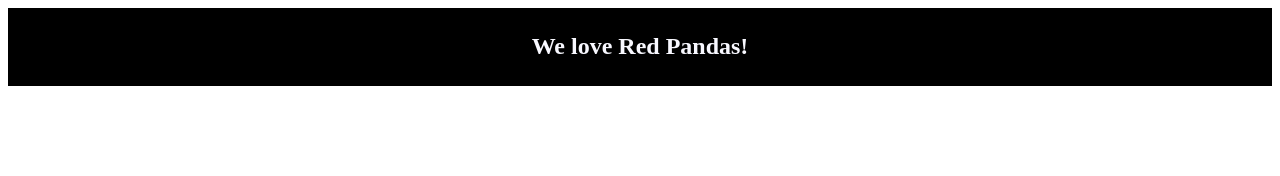
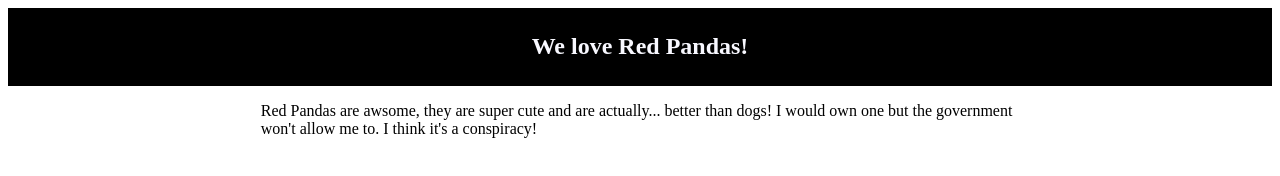
Before and after one commit to tr8b5/Red-Panda-Land, a plain HTML site: page index.html in a window 1280 px wide. Drawn offline with Linux system fonts and the light colour scheme.

Commit message:
I added a paragraph and custom styling

```diff
--- a/index.html
+++ b/index.html
@@ -10,10 +10,15 @@
     <title>Red Panda Land</title>
     <meta name="description" content="" />
     <meta name="viewport" content="width=device-width, initial-scale=1" />
-    <link rel="stylesheet" href="reset.css">
+    <link rel="stylesheet" href="reset.css" />
     <link rel="stylesheet" href="style.css" />
   </head>
   <body>
     <h1>We love Red Pandas!</h1>
+    <p>
+      Red Pandas are awsome, they are super cute and are actually... better than
+      dogs! I would own one but the government won't allow me to. I think it's a
+      conspiracy!
+    </p>
   </body>
 </html>
--- a/style.css
+++ b/style.css
@@ -1,3 +1,4 @@
+
 h1 {
     font-size: 24px;
     margin: auto;
@@ -7,3 +8,7 @@ h1 {
     background-color: black;
     color: ghostwhite;
 }
+p {
+    margin-left: 20%;
+    margin-right: 20%;
+}
```
